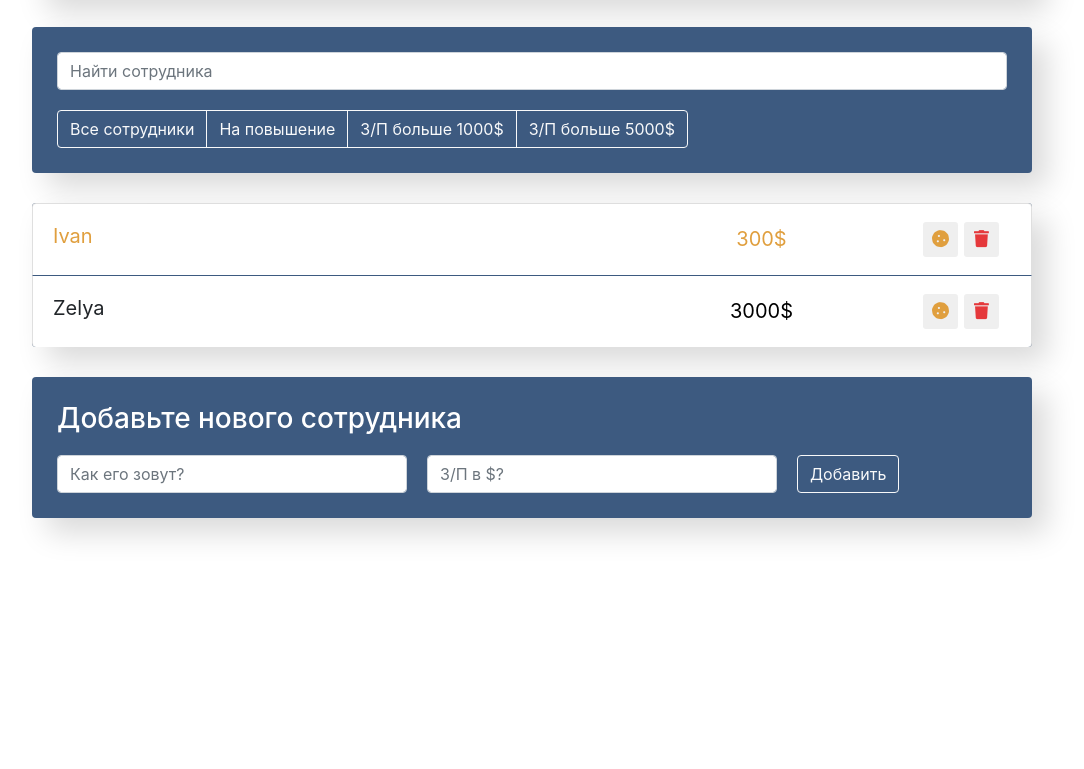
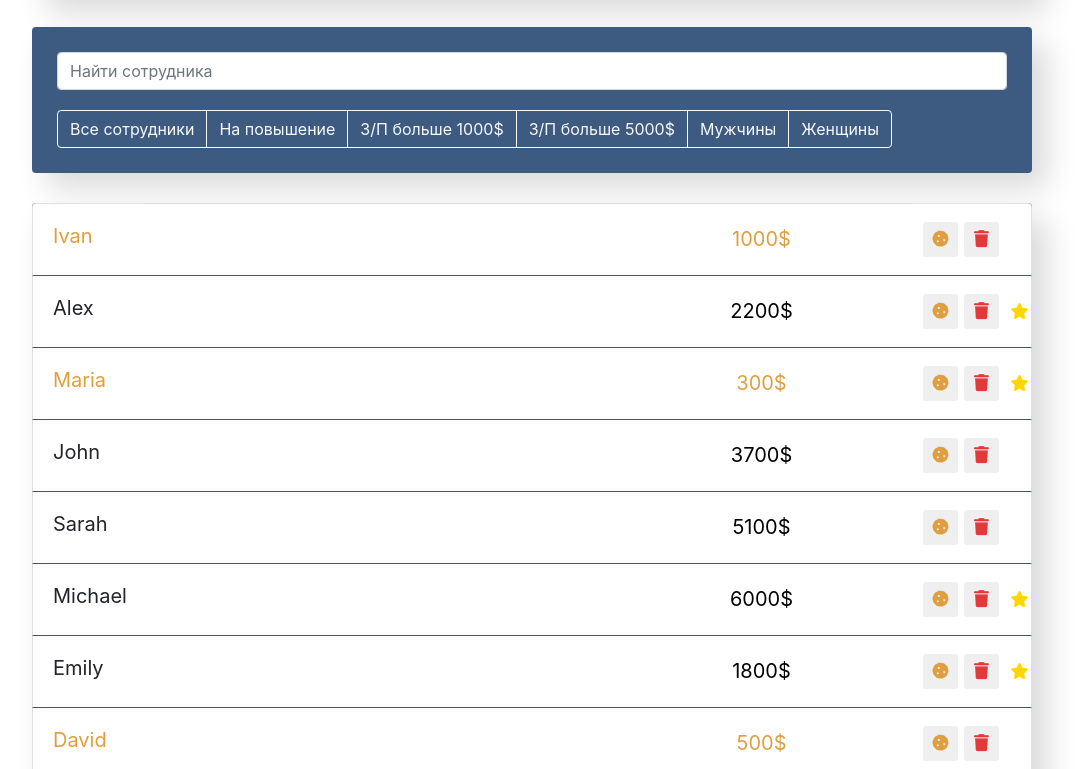
Before and after one commit to fizbuzzz/employees_template, a React app: page / in a window 1280 px wide. Shown: the part 252-1021 px from the top of the page, without its empty margins (108-1192 px from the left). Before the commit the page ends 820 px from the top, so only its background shows below. Built offline with nearby package versions, Linux system fonts and the light colour scheme.

Commit message:
Добавил фильтры и инпуты

```diff
--- a/public/index.html
+++ b/public/index.html
@@ -6,7 +6,8 @@
     <meta name="viewport" content="width=device-width, initial-scale=1" />
     <meta name="theme-color" content="#000000" />
     <link rel="stylesheet" href="https://cdnjs.cloudflare.com/ajax/libs/bootstrap/5.0.2/css/bootstrap.min.css">
-    <link rel="stylesheet" href="https://cdnjs.cloudflare.com/ajax/libs/font-awesome/5.15.3/css/all.min.css">
+    <!-- <link rel="stylesheet" href="https://cdnjs.cloudflare.com/ajax/libs/font-awesome/5.15.3/css/all.min.css"> -->
+    <link rel="stylesheet" href="https://cdnjs.cloudflare.com/ajax/libs/font-awesome/6.4.2/css/all.min.css" integrity="sha512-z3gLpd7yknf1YoNbCzqRKc4qyor8gaKU1qmn+CShxbuBusANI9QpRohGBreCFkKxLhei6S9CQXFEbbKuqLg0DA==" crossorigin="anonymous" referrerpolicy="no-referrer" />
     <meta
       name="description"
       content="Employees app!"
--- a/src/components/app-filter/app-filter.js
+++ b/src/components/app-filter/app-filter.js
@@ -8,6 +8,8 @@ const AppFilter = ({onToggleShow, currentFilter}) => {
         {name: 'increase', label: 'На повышение'},
         {name: 'moreThan1000', label: 'З/П больше 1000$'},
         {name: 'moreThan5000', label: 'З/П больше 5000$'},
+        {name: 'man', label: 'Мужчины'},
+        {name: 'woman', label: 'Женщины'}
     ]
 
 
--- a/src/components/app/app.js
+++ b/src/components/app/app.js
@@ -6,6 +6,7 @@ import SearchPanel from '../search-panel/search-panel';
 import AppFilter from '../app-filter/app-filter';
 import EmployeesList from '../employees-list/employees-list';
 import EmployeesAddForm from '../employees-add-form/employees-add-form';
+import ErrorMessage from '../error-message/error-message';
 
 import './app.css';
 
@@ -14,8 +15,22 @@ class App extends Component {
     super(props);
     this.state = {
       data : [
-        {name : "Ivan", gender: 'man' , salary : 300, increase:true,  rise: false, id:1} ,
-        {name:"Zelya" ,  gender: 'man' , salary:3000, increase:false, rise: false, id:2},
+        {name: "Ivan", gender: "man", salary: 1000, increase: true, rise: false, id: 1},
+        {name: "Alex", gender: "man", salary: 2200, increase: false, rise: true, id: 2},
+        {name: "Maria", gender: "woman", salary: 300, increase: true, rise: true, id: 3},
+        {name: "John", gender: "man", salary: 3700, increase: false, rise: false, id: 4},
+        {name: "Sarah", gender: "woman", salary: 5100, increase: false, rise: false, id: 5},
+        {name: "Michael", gender: "man", salary: 6000, increase: false, rise: true, id: 6},
+        {name: "Emily", gender: "woman", salary: 1800, increase: false, rise: true, id: 7},
+        {name: "David", gender: "man", salary: 500, increase: true, rise: false, id: 8},
+        {name: "Olivia", gender: "woman", salary: 5500, increase: false, rise: false, id: 9},
+        {name: "James", gender: "man", salary: 1950, increase: true, rise: true, id: 10},
+        {name: "Sophia", gender: "woman", salary: 5300, increase: false, rise: true, id: 11},
+        {name: "William", gender: "man", salary: 800, increase: true, rise: false, id: 12},
+        {name: "Emma", gender: "woman", salary: 770, increase: true, rise: false, id: 13},
+        {name: "Daniel", gender: "man", salary: 600, increase: true, rise: true, id: 14},
+        {name: "Ava", gender: "woman", salary: 1500, increase: false, rise: true, id: 15},
+
       ],
 
       term: '',
@@ -45,10 +60,11 @@ class App extends Component {
     })
   }
 
-  addItem = (name , salary) => {
+  addItem = (name , salary, gender) => {
     const newEmpl = {
       name,
       salary,
+      gender,
       cookie: false,
       rise: false,
       id: this.maxId++
@@ -152,30 +168,71 @@ class App extends Component {
     this.setState({filter : value})
   }
 
+  elemToShow = (filter, data) => {
+    switch(filter) {
+      case 'all':
+        return data;
+      case 'increase':
+        return data.filter(item => item.increase);
+      case 'moreThan1000':
+        return data.filter(item => item.salary > 1000);
+      case 'moreThan5000':
+        return data.filter(item => item.salary > 5000);
+      case 'man':
+        return  data.filter(item => item.gender === 'man');
+      case 'woman':
+        return data.filter(item => item.gender === 'woman');
+      default:
+        return data;
+  }
+}
+
+
+
+  onSalaryChange = (id, newSalary) => {
+    this.setState(({data}) => {
+      return {
+        data: data.map((item) => {
+          if (item.id === id) {
+            return {
+              ...item,
+              salary: +newSalary.slice(0,-1),
+
+            }
+          }
+          return item
+        })
+      }
+    })
+  }
 
   render () {
     let {data, term, filter} = this.state;
     const amount = data.length
     const onRise = data.filter(elem => elem.increase).length;
-    const visibleData = this.searchEmp(data, term);
-    const onShowIncrease = visibleData.filter(item => item.increase);
-    const onShowSalary_1000 =  visibleData.filter(item => item.salary > 1000);
-    const onShowSalary_5000 = visibleData.filter(item => item.salary > 5000);
+    const visibleData = this.elemToShow(filter, this.searchEmp(data, term));
 
-    const elemToShow = (filter) => {
-      switch(filter) {
-        case 'all':
-          return visibleData;
-        case 'increase':
-          return onShowIncrease
-        case 'moreThan1000':
-          return onShowSalary_1000
-        case 'moreThan5000':
-          return onShowSalary_5000
-        default:
-          return visibleData;
+
+
+    const componentToShow = (arg) => {
+      if (arg.length !== 0) {
+        return (
+          <EmployeesList
+            list={arg}
+            onDelete={this.deleteItem}
+            // onToggleIncrease={this.onToggleIncrease}
+            // onToggleRise={this.onToggleRise}
+            onToggleProp={this.onToggleProp}
+            onSalaryChange={this.onSalaryChange}
+            />
+
+        )
+      } else {
+        return (
+          <ErrorMessage/>
+        )
+      }
     }
-  }
     return (
       <div className="app">
           <AppInfo
@@ -192,13 +249,15 @@ class App extends Component {
               />
           </div>
 
-          <EmployeesList
+
+          {componentToShow(visibleData)}
+          {/* <EmployeesList
           list={elemToShow(filter)}
           onDelete={this.deleteItem}
           // onToggleIncrease={this.onToggleIncrease}
           // onToggleRise={this.onToggleRise}
           onToggleProp={this.onToggleProp}
-          />
+          /> */}
           <EmployeesAddForm
           onAdd={this.addItem}
           />
--- a/src/components/employees-add-form/employees-add-form.js
+++ b/src/components/employees-add-form/employees-add-form.js
@@ -1,12 +1,14 @@
 import React, { Component } from 'react';
 import './employees-add-form.css';
+// import { pointer } from '@testing-library/user-event/dist/types/pointer';
 
 class EmployeesAddForm extends Component {
     constructor(props) {
         super(props);
         this.state = {
             name: '',
-            salary: ''
+            salary: '',
+            gender: ''
         }
     }
 
@@ -18,16 +20,25 @@ class EmployeesAddForm extends Component {
 
 
     onSalaryCheck = (arg) =>  {
-        if (arg == '') {
+        if (arg === '') {
             arg = '0'
             return arg
         } else return arg
 
     }
 
+    changeGender = (e) => {
+        this.setState({
+            gender: e.target.getAttribute('data-name')
+        });
+
+    }
+
+
     render() {
-        const {onAdd, setText} = this.props;
-        const {name, salary} = this.state;
+        const {onAdd} = this.props;
+        const {name, salary, gender} = this.state;
+        const styles = {cursor:'pointer', margin: '5px', display: 'flex', justifyContent: 'center', alignItems: 'center', fontSize: '30px'}
         return (
             <div className="app-add-form">
                 <h3>Добавьте нового сотрудника</h3>
@@ -35,13 +46,14 @@ class EmployeesAddForm extends Component {
                     className="add-form d-flex"
                     onSubmit={(e) => {
                         e.preventDefault();
-                        if (name.length > 3 && !/[0-9]/.test(name)) {
+                        if (name.length > 3 && !/[0-9]/.test(name) && gender !== '') {
 
-                            onAdd(name, this.onSalaryCheck(salary))
-                            console.log(!/[0-9]/.test(name))
+                            onAdd(name, this.onSalaryCheck(salary), gender)
+
                             this.setState({
                                 name: '',
-                                salary: ''
+                                salary: '',
+                                gender: ''
                             })
                         }
                     }}
@@ -59,10 +71,14 @@ class EmployeesAddForm extends Component {
                         placeholder="З/П в $?"
                         onChange={this.onValueChange} name="salary"
                         value={salary}/>
+                    <i style={styles} onClick={this.changeGender}   data-name="man" className="fa-solid fa-person"></i>
+                    <i style={styles} onClick={this.changeGender}  data-name="woman" className="fa-solid fa-person-dress"></i>
+                    {/* <button type="button" onClick={this.changeGender}   name="man">man</button> */}
+                    {/* <button type="button" onClick={this.changeGender}  name="woman">woman</button> */}
 
                     <button type="submit"
                             className="btn btn-outline-light"
-
+                            style={{marginLeft: "15px"}}
                             >Добавить</button>
                 </form>
             </div>
--- a/src/components/employees-list-item/employees-list-item.css
+++ b/src/components/employees-list-item/employees-list-item.css
@@ -62,3 +62,8 @@
 .list-group-item.increase .btn-star {
     color: #aeaeae;
 }
+
+
+.list-group-item-input::after {
+    content: '123';
+}
--- a/src/components/employees-list-item/employees-list-item.js
+++ b/src/components/employees-list-item/employees-list-item.js
@@ -1,7 +1,7 @@
 
 import './employees-list-item.css';
 
-const EmployeesListItem = ({name, salary, onDelete, increase, rise, onToggleProp}) => {
+const EmployeesListItem = ({name, salary, onDelete, increase, rise, onToggleProp, onSalaryChange}) => {
 
 
 
@@ -16,7 +16,12 @@ const EmployeesListItem = ({name, salary, onDelete, increase, rise, onToggleProp
     return (
     <li className={classNames} >
         <span onClick={onToggleProp} data-toggle="rise" className="list-group-item-label">{name}</span>
-        <input type="text" className="list-group-item-input" defaultValue={salary + '$'}/>
+        <input
+        type="text"
+        className="list-group-item-input"
+        defaultValue={salary + '$'}
+        onChange={onSalaryChange}
+        />
         <div className='d-flex justify-content-center align-items-center'>
             <button type="button"
                 className="btn-cookie btn-sm "
--- a/src/components/employees-list/employees-list.js
+++ b/src/components/employees-list/employees-list.js
@@ -2,7 +2,7 @@ import EmployeesListItem from "../employees-list-item/employees-list-item";
 
 import './employees-list.css';
 
-const EmployeesList = ({list, onDelete, onToggleProp}) => {
+const EmployeesList = ({list, onDelete, onToggleProp, onSalaryChange}) => {
 
 
     const elements = list.map((i) => {
@@ -15,6 +15,7 @@ const EmployeesList = ({list, onDelete, onToggleProp}) => {
             // onToggleIncrease={() => onToggleIncrease(id)}
             // onToggleRise={() => onToggleRise(id)}
             onToggleProp={(e) => onToggleProp(id, e.currentTarget.getAttribute('data-toggle'))}
+            onSalaryChange={(e) => onSalaryChange(id, e.target.value)}
             />
         )
     }
--- /dev/null
+++ b/src/components/error-message/error-message.css
@@ -0,0 +1,7 @@
+.error-message {
+    font-size: 30px;
+    display: flex;
+    justify-content: center;
+    align-items: center;
+    min-height: 275px;
+}
--- /dev/null
+++ b/src/components/error-message/error-message.js
@@ -0,0 +1,11 @@
+import './error-message.css'
+const ErrorMessage = () => {
+    return (
+        <div className="error-message">
+            Такого сотрудника не существует
+        </div>
+    )
+}
+
+
+export default ErrorMessage
```
Also changed, not shown: src/components/employees-add-form/employees-add-form.css (+12 -0 lines).
